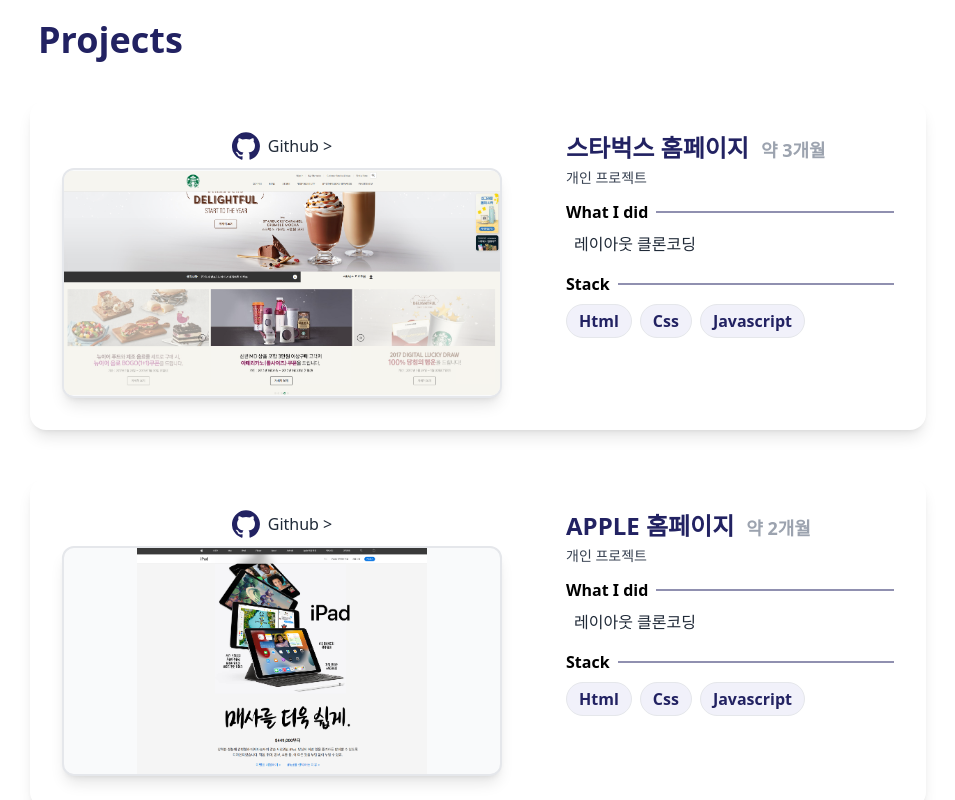
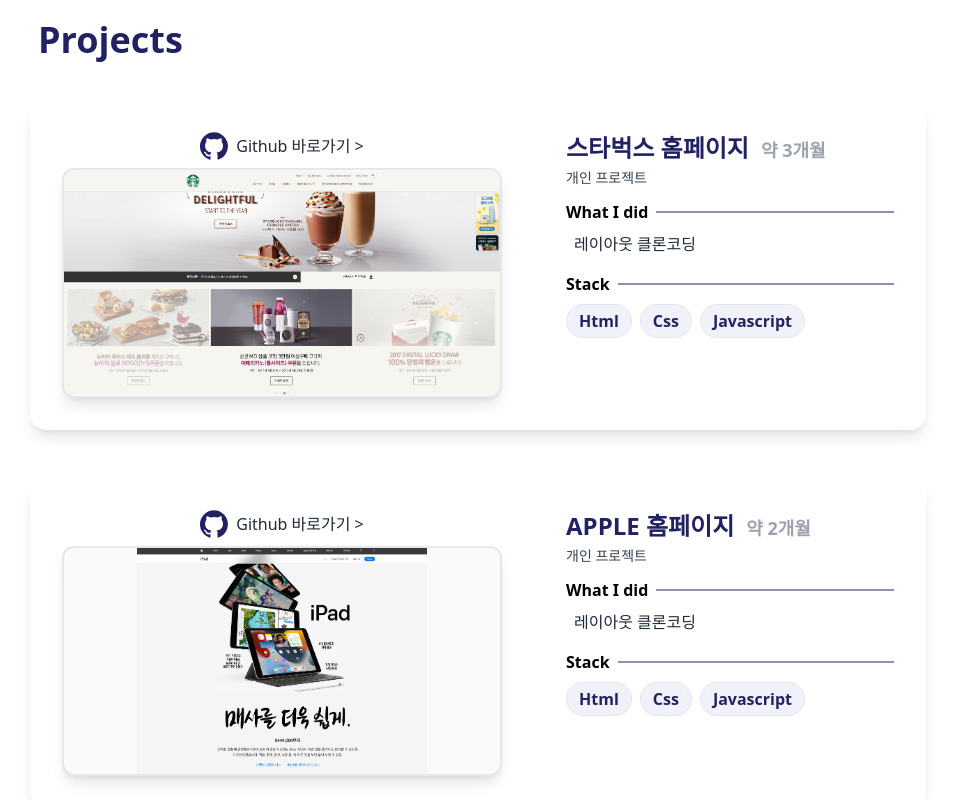
Before and after one commit to gunysunny/portfolio, a React (Vite) app: page / in a window 1280 px wide. Shown: the part 3180-3980 px from the top of the page, without its empty margins (162-1117 px from the left). Built offline with nearby package versions, Linux system fonts and the light colour scheme.

Commit message:
바로가기 메세지 수정

```diff
--- a/src/components/Projects.jsx
+++ b/src/components/Projects.jsx
@@ -81,7 +81,7 @@
                             <svg width="28" height="28" fill="currentColor" className="text-[#222262]">
                                 <use href="#github" />
                             </svg>
-                            Github  >
+                            Github  바로가기 >
                         </a>
                         <div className="border-2 rounded-xl overflow-hidden shadow-lg w-full h-[230px] flex items-center justify-center bg-gray-50">
                             <img
```
